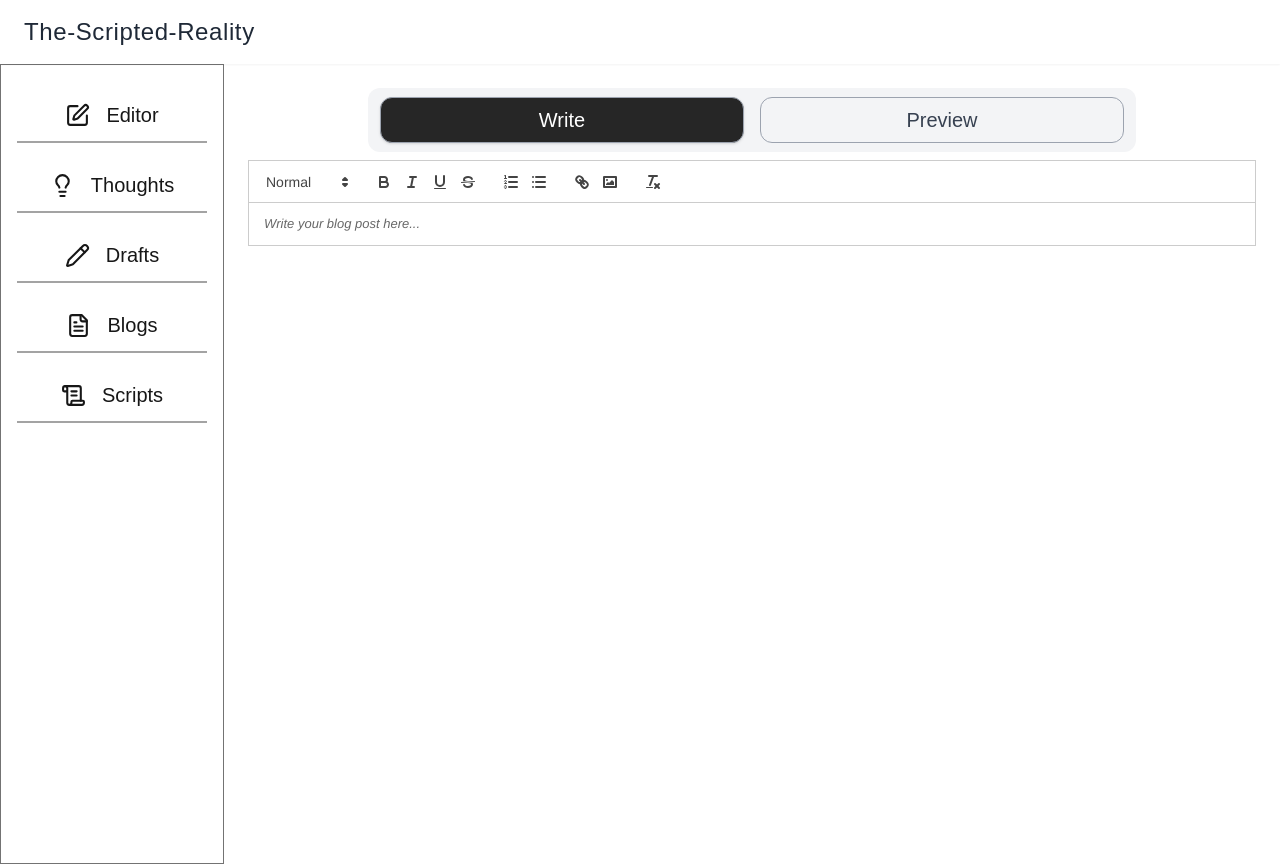
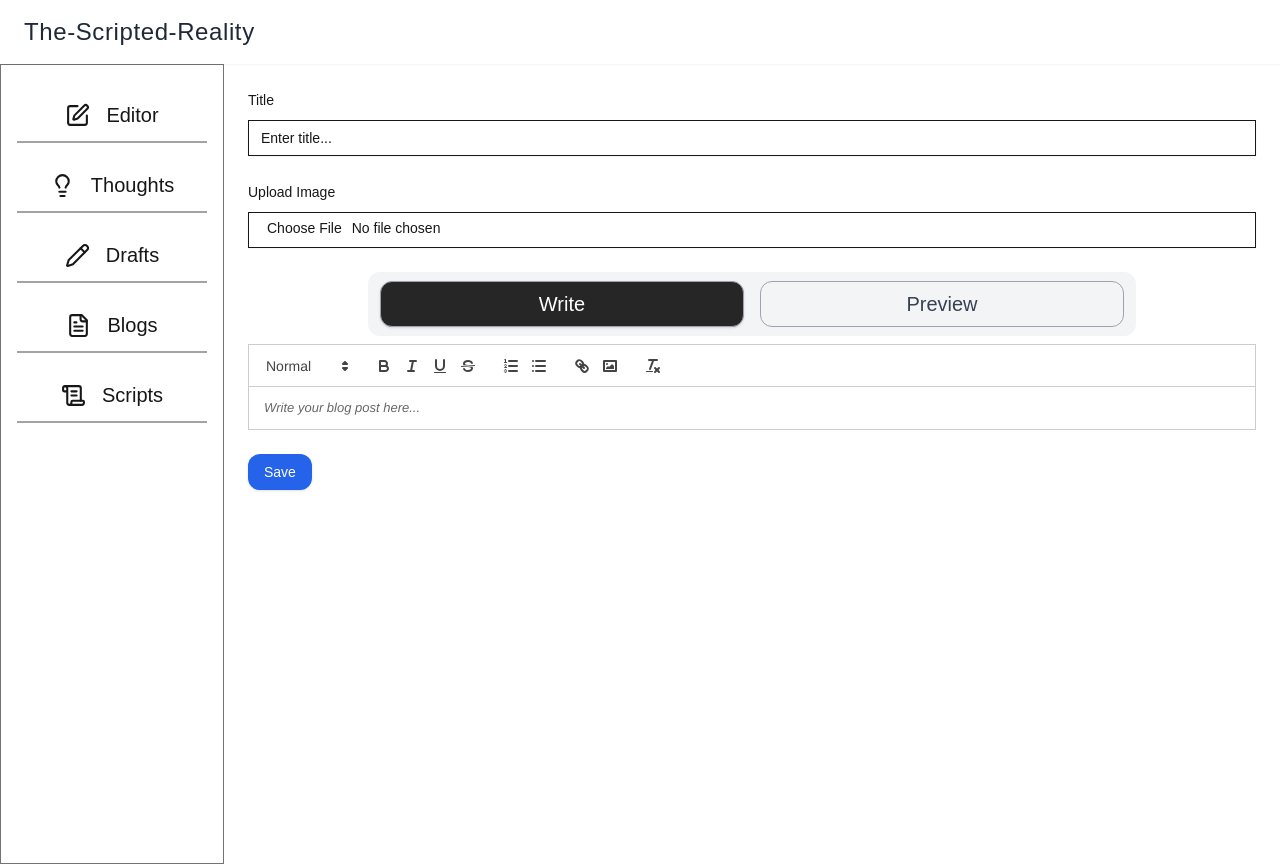
Before and after one commit to RRAJ644/the-scripted-reality, a Next.js app: page /editor in a window 1280 px wide. Built offline with nearby package versions, Linux system fonts and the light colour scheme; no server answers.

Commit message:
blog page done

```diff
--- a/app/(dashboard)/editor/page.tsx
+++ b/app/(dashboard)/editor/page.tsx
@@ -1,6 +1,17 @@
 'use client'
 
 import { Tabs, TabsList, TabsTrigger, TabsContent } from '@/components/ui/tabs'
+import { Input } from '@/app/components/ui/input'
+import { Button } from '@/app/components/ui/button'
+import {
+  Form,
+  FormControl,
+  FormField,
+  FormItem,
+  FormLabel,
+  FormMessage,
+} from '@/app/components/ui/form'
+import { useForm } from 'react-hook-form'
 import React, { useEffect, useRef, useState } from 'react'
 import Quill from 'quill'
 import 'quill/dist/quill.snow.css'
@@ -8,8 +19,14 @@ import 'quill/dist/quill.snow.css'
 const Editor: React.FC = () => {
   const quillRef = useRef<Quill | null>(null)
   const editorRef = useRef<HTMLDivElement | null>(null)
-  const [content, setContent] = useState('')
   const [activeTab, setActiveTab] = useState<'write' | 'preview'>('write')
+
+  const form = useForm({
+    defaultValues: {
+      title: localStorage.getItem('title') || '',
+      image: localStorage.getItem('image') || '',
+    },
+  })
 
   useEffect(() => {
     if (editorRef.current && !quillRef.current) {
@@ -27,24 +44,102 @@ const Editor: React.FC = () => {
         placeholder: 'Write your blog post here...',
       })
 
-      const handleTextChange = () => {
-        setContent(quillRef.current?.root.innerHTML || '')
-      }
+      quillRef.current.root.innerHTML = localStorage.getItem('content') || ''
 
-      quillRef.current.on('text-change', handleTextChange)
-
-      return () => {
-        quillRef.current?.off('text-change', handleTextChange)
-      }
+      quillRef.current.on('text-change', () => {
+        const newContent = quillRef.current?.root.innerHTML || ''
+        localStorage.setItem('content', newContent)
+      })
     }
   }, [])
 
+  const handleImageUpload = (event: React.ChangeEvent<HTMLInputElement>) => {
+    const file = event.target.files?.[0]
+    if (file) {
+      const maxSize = 2 * 1024 * 1024 // 2MB limit
+
+      if (file.size > maxSize) {
+        alert('File size exceeds 2MB. Please upload a smaller image.')
+        return
+      }
+
+      const reader = new FileReader()
+      reader.onload = (e) => {
+        const imageData = e.target?.result as string
+        form.setValue('image', imageData)
+        localStorage.setItem('image', imageData)
+      }
+      reader.readAsDataURL(file)
+    }
+  }
+
+  const onSubmit = (data: any) => {
+    const blogData = {
+      title: data.title,
+      description: quillRef.current?.root.innerHTML || '',
+      imageUrl: data.image || '',
+    }
+
+    console.log(blogData, 'Saved Blog Data')
+  }
+
   return (
     <section className='w-full h-full flex flex-col items-center px-6 py-6'>
+      <Form {...form}>
+        <form
+          onSubmit={form.handleSubmit(onSubmit)}
+          className='w-full space-y-6'
+        >
+          {activeTab === 'write' && (
+            <>
+              <FormField
+                control={form.control}
+                name='title'
+                render={({ field }) => (
+                  <FormItem>
+                    <FormLabel>Title</FormLabel>
+                    <FormControl>
+                      <Input {...field} placeholder='Enter title...' />
+                    </FormControl>
+                    <FormMessage />
+                  </FormItem>
+                )}
+              />
+
+              <FormField
+                control={form.control}
+                name='image'
+                render={({ field }) => (
+                  <FormItem>
+                    <FormLabel>Upload Image</FormLabel>
+                    <FormControl>
+                      <Input
+                        type='file'
+                        accept='image/*'
+                        onChange={handleImageUpload}
+                      />
+                    </FormControl>
+                    <FormMessage />
+                  </FormItem>
+                )}
+              />
+
+              {form.watch('image') && (
+                <img
+                  src={form.watch('image')}
+                  alt='Uploaded'
+                  className='max-w-3xl rounded-lg shadow'
+                />
+              )}
+            </>
+          )}
+
           <Tabs
             value={activeTab}
             className='w-full bg-white border-gray-200 rounded-xl'
-        onValueChange={(value) => setActiveTab(value as 'write' | 'preview')}
+            onValueChange={(value) =>
+              setActiveTab(value as 'write' | 'preview')
+            }
           >
             <TabsList className='w-full max-w-3xl flex gap-x-4 items-center justify-center mx-auto bg-gray-100 overflow-hidden rounded-xl h-16 px-3'>
               <TabsTrigger
@@ -53,7 +148,6 @@ const Editor: React.FC = () => {
               >
                 Write
               </TabsTrigger>
-
               <TabsTrigger
                 value='preview'
                 className='flex-1 text-gray-700 text-xl border border-gray-400 font-medium data-[state=active]:bg-neutral-800 data-[state=active]:text-white rounded-xl py-2'
@@ -63,17 +157,30 @@ const Editor: React.FC = () => {
             </TabsList>
 
             <TabsContent
-          className={`${activeTab === 'write' ? 'block' : 'hidden'}`}
               value='write'
               forceMount
+              className={`${activeTab === 'write' ? 'block' : 'hidden'}`}
             >
-          <div ref={editorRef} />
+              <div ref={editorRef}/>
             </TabsContent>
 
             <TabsContent value='preview'>
-          <div dangerouslySetInnerHTML={{ __html: content }}></div>
+              <div
+                dangerouslySetInnerHTML={{
+                  __html: quillRef.current?.root.innerHTML || '',
+                }}
+              ></div>
             </TabsContent>
           </Tabs>
+
+          <Button
+            type='submit'
+            className='w-fit bg-blue-600 text-white rounded-xl py-2 hover:bg-blue-700'
+          >
+            Save
+          </Button>
+        </form>
+      </Form>
     </section>
   )
 }
--- a/next.config.ts
+++ b/next.config.ts
@@ -1,5 +1,13 @@
 module.exports = {
   images: {
-    domains: ['randomuser.me', 'images.unsplash.com', 'i.giphy.com', 'media.giphy.com'], // Add the domain here
+    domains: [
+      'randomuser.me',
+      'images.unsplash.com',
+      'i.giphy.com',
+      'media.giphy.com',
+    ], // Add the domain here
+  },
+  eslint: {
+    ignoreDuringBuilds: true,
   },
 }
```
Lines whose indentation alone changed are shown as unchanged.
